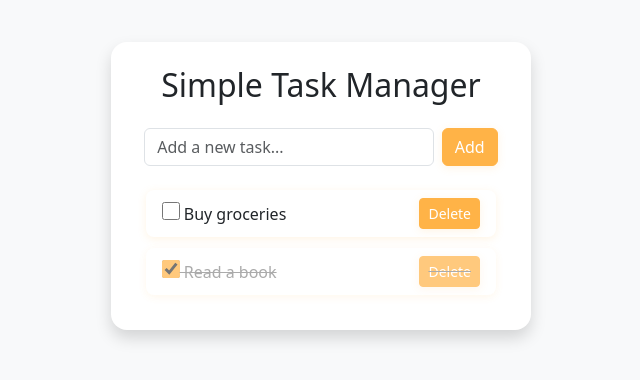
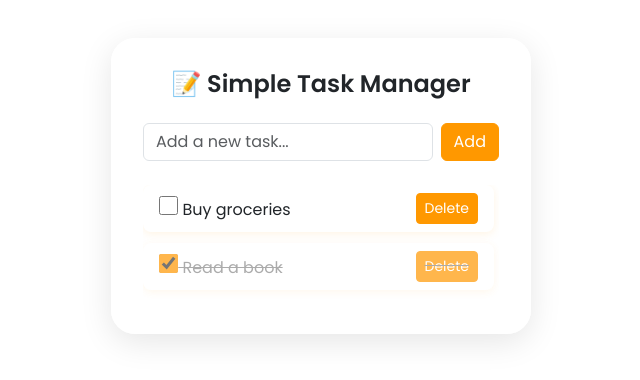
Before and after one commit to jerusalem-M/Taskmanager, a plain HTML site: page index.html in a window 1280 px wide. Shown: the part 214-594 px from the top of the page, without its empty margins (319-959 px from the left). Drawn offline with nearby package versions, Linux system fonts and the light colour scheme.

Commit message:
Update UI and fix layout in task manager

```diff
--- a/index.html
+++ b/index.html
@@ -1,63 +1,97 @@
 <!DOCTYPE html>
 <html lang="en">
 <head>
-  <meta charset="UTF-8">
-  <title>Simple Task Manager</title>
-  <meta name="viewport" content="width=device-width, initial-scale=1">
+  <meta charset="UTF-8" />
+  <title>📝 Simple Task Manager</title>
+  <meta name="viewport" content="width=device-width, initial-scale=1" />
   <link href="https://cdn.jsdelivr.net/npm/bootstrap@5.3.3/dist/css/bootstrap.min.css" rel="stylesheet">
+  <link href="https://fonts.googleapis.com/css2?family=Poppins:wght@400;600&display=swap" rel="stylesheet">
   <style>
+    body {
+      font-family: 'Poppins', sans-serif;
+    }
+
+    .task-container {
+      backdrop-filter: blur(10px);
+      background: rgba(255, 255, 255, 0.85);
+      border-radius: 1.5rem;
+      box-shadow: 0 8px 32px rgba(0, 0, 0, 0.1);
+      padding: 2rem;
+      width: 100%;
+      max-width: 420px;
+      margin: 0 1rem;
+      animation: fadeIn 0.5s ease-in-out;
+    }
+
+    @keyframes fadeIn {
+      from { opacity: 0; transform: translateY(20px); }
+      to { opacity: 1; transform: translateY(0); }
+    }
+
     .completed {
       text-decoration: line-through;
       color: #888;
       opacity: 0.7;
     }
+
     .btn-orange {
-      background-color: #ffb347 !important;
-      border-color: #ffb347 !important;
+      background-color: #ff9800 !important;
+      border-color: #ff9800 !important;
       color: #fff !important;
-      box-shadow: 0 2px 8px rgba(255,179,71,0.15);
+      transition: background-color 0.3s;
+      white-space: nowrap;
     }
-    .btn-orange:hover, .btn-orange:focus {
-      background-color: #ffa500 !important;
-      border-color: #ffa500 !important;
-      color: #fff !important;
+
+    .btn-orange:hover {
+      background-color: #fb8c00 !important;
     }
+
     .list-group-item {
       border-radius: 0.5rem !important;
       box-shadow: 0 2px 8px rgba(255,179,71,0.15);
       margin-bottom: 0.7rem;
       border: none;
     }
+
     input[type="checkbox"] {
-      accent-color: #ffb347 !important;
-      width: 1.1em;
-      height: 1.1em;
+      accent-color: #ff9800;
+      width: 1.2em;
+      height: 1.2em;
       cursor: pointer;
+    }
+
+    #taskList {
+      max-height: 300px;
+      overflow-y: auto;
+      padding-right: 5px;
+    }
+
+    h2 {
+      font-weight: 600;
+      font-size: 1.5rem;
+      text-align: center;
+    }
+
+    @media (max-width: 400px) {
+      .task-container {
+        padding: 1.5rem 1rem;
+      }
     }
   </style>
 </head>
-<body class="bg-light">
-  <div class="d-flex justify-content-center align-items-center min-vh-100">
-    <div
-      class="shadow rounded-4 p-4 bg-white"
-      style="
-        min-width: 370px;
-        max-width: 420px;
-        width: 100%;
-      "
-    >
-      <h2 class="mb-4 text-center">Simple Task Manager</h2>
+<body class="d-flex justify-content-center align-items-center min-vh-100">
+  <div class="task-container">
+    <h2 class="mb-4">📝 Simple Task Manager</h2>
 
-      <form id="taskForm" class="d-flex mb-4 gap-2 justify-content-center" style="max-width: 95%; margin: 0 auto;">
-        <input id="taskInput" type="text" class="form-control" placeholder="Add a new task..." required style="min-width:220px; max-width:320px;">
-        <button class="btn btn-orange" type="submit">Add</button>
-      </form>
-      <ul id="taskList" class="list-group mx-auto" style="max-width: 350px;"></ul>
-    </div>
+    <form id="taskForm" class="d-flex flex-nowrap gap-2 mb-4">
+      <input id="taskInput" type="text" class="form-control" placeholder="Add a new task..." required>
+      <button class="btn btn-orange" type="submit">Add</button>
+    </form>
+
+    <ul id="taskList" class="list-group"></ul>
   </div>
 
   <script>
-
     let tasks = [
       { id: 1, title: 'Buy groceries', completed: false },
       { id: 2, title: 'Read a book', completed: true }
```
